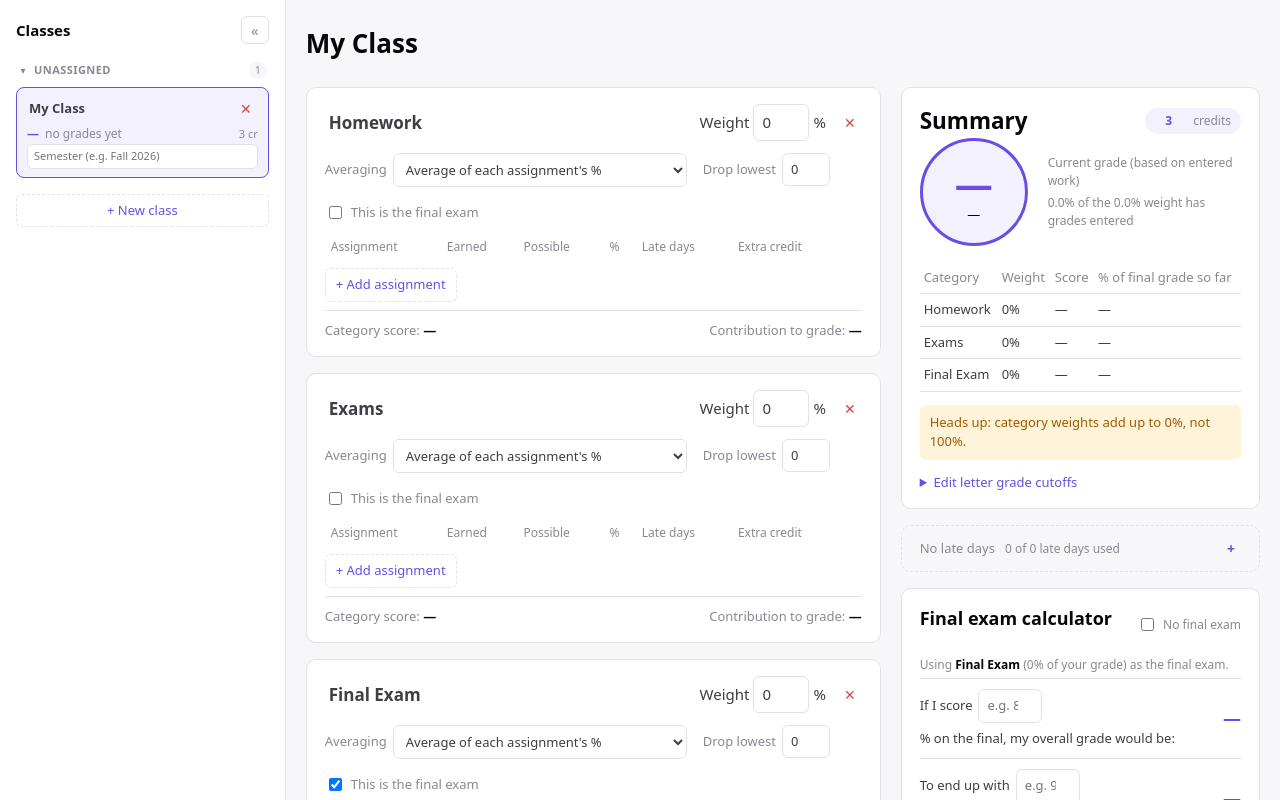
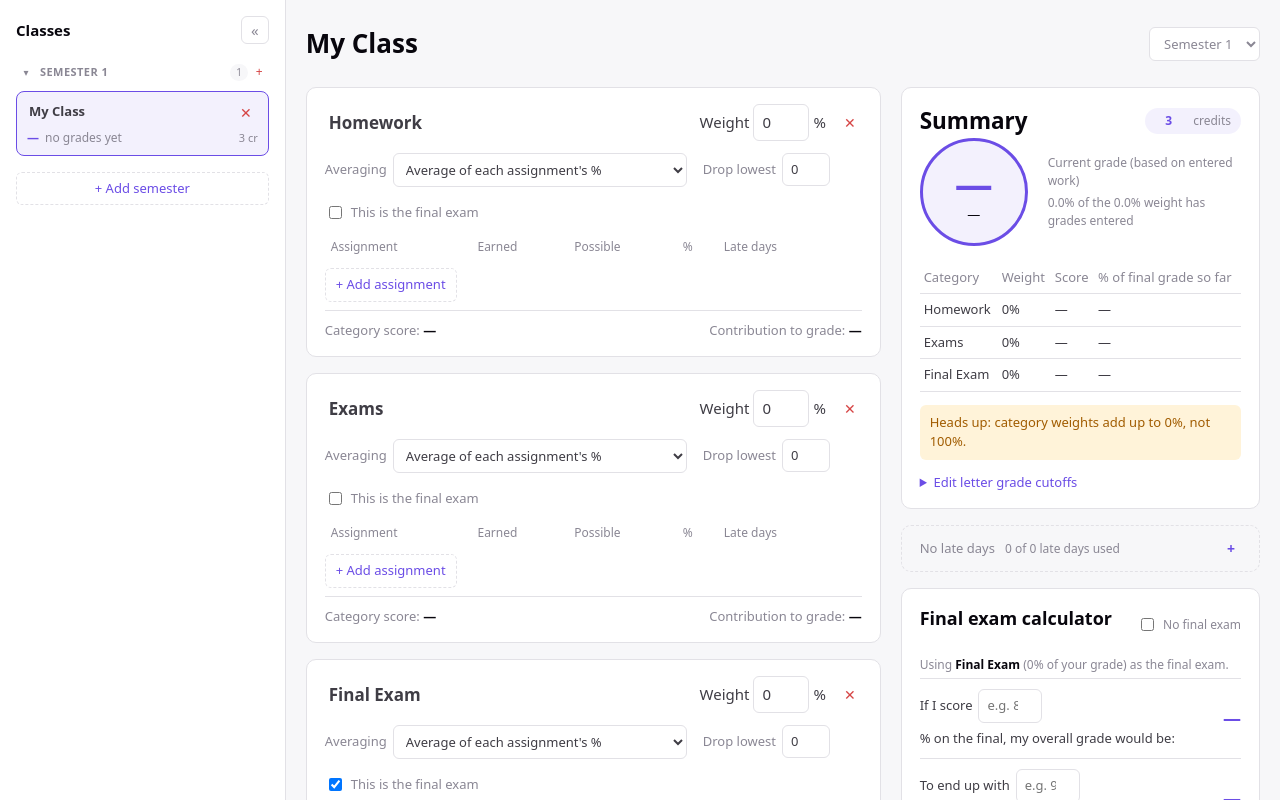
Before and after one commit to T-ya777/Grade-calculater, a React (Vite) app: page / in a window 1280 px wide. Shown: the top 800 px of the page. Built offline with nearby package versions, Linux system fonts and the light colour scheme.

Commit message:
update sidebar + remove extra credit
update the semester selector into the class page; remove the extra credit

```diff
--- a/src/App.css
+++ b/src/App.css
@@ -375,13 +375,6 @@ header h1 {
   min-width: 48px;
 }
 
-.extra-credit-cell {
-  text-align: center;
-}
-
-.extra-credit-row {
-  background: rgba(107, 77, 230, 0.04);
-}
 
 /* Plan ahead / final exam card */
 
@@ -695,6 +688,15 @@ header h1 {
   font-size: 11px;
 }
 
+.semester-caret-label {
+  text-align: center;
+  font-size: 9px;
+  text-transform: uppercase;
+  letter-spacing: 0.04em;
+  color: var(--muted);
+  margin-bottom: 4px;
+}
+
 .class-chip {
   width: 44px;
   height: 44px;
@@ -729,13 +731,10 @@ header h1 {
 .semester-group-header {
   display: flex;
   align-items: center;
-  gap: 6px;
+  gap: 4px;
   width: 100%;
-  background: none;
-  border: none;
   padding: 4px 2px;
   margin-bottom: 4px;
-  cursor: pointer;
   border-radius: 6px;
 }
 
@@ -743,10 +742,14 @@ header h1 {
   background: var(--accent-bg);
 }
 
-.semester-caret {
+.semester-caret-btn {
+  background: none;
+  border: none;
   font-size: 10px;
   color: var(--muted);
-  width: 10px;
+  width: 16px;
+  padding: 0;
+  cursor: pointer;
 }
 
 .semester-group-label {
@@ -757,6 +760,19 @@ header h1 {
   font-weight: 600;
   flex: 1;
   text-align: left;
+  cursor: pointer;
+  background: none;
+  border: none;
+  padding: 2px;
+}
+
+.semester-name-input {
+  flex: 1;
+  font-size: 11px;
+  text-transform: uppercase;
+  letter-spacing: 0.04em;
+  font-weight: 600;
+  padding: 2px 4px;
 }
 
 .semester-count {
@@ -765,6 +781,20 @@ header h1 {
   background: var(--bg);
   border-radius: 999px;
   padding: 1px 6px;
+}
+
+.semester-group-header .icon-btn {
+  font-size: 12px;
+  padding: 0 4px;
+}
+
+.add-semester-row {
+  margin-top: 4px;
+}
+
+.add-semester-input {
+  width: 100%;
+  font-size: 13px;
 }
 
 .class-sidebar-semester {
@@ -792,6 +822,12 @@ header h1 {
   margin-top: 16px;
   padding-top: 12px;
   border-top: 1px solid var(--border);
+}
+
+.header-semester-select {
+  font-size: 13px;
+  color: var(--muted);
+  padding: 6px 10px;
 }
 
 .class-info-section-label {
--- a/src/App.jsx
+++ b/src/App.jsx
@@ -7,12 +7,20 @@ import LateDaysCard from "./components/LateDaysCard";
 import FinalExamCard from "./components/FinalExamCard";
 import ClassInfoCard from "./components/ClassInfoCard";
 import { computeOverall } from "./utils/grading";
-import { loadProfiles, saveProfiles, newClassProfile, newCategory } from "./utils/storage";
+import {
+  loadProfiles,
+  saveProfiles,
+  loadSemesters,
+  saveSemesters,
+  newClassProfile,
+  newCategory,
+} from "./utils/storage";
 
 const SIDEBAR_COLLAPSED_KEY = "grade-calculator-sidebar-collapsed";
 
 export default function App() {
   const [profiles, setProfiles] = useState([]);
+  const [semesters, setSemesters] = useState([]);
   const [activeId, setActiveId] = useState(null);
   const [loaded, setLoaded] = useState(false);
   const [sidebarCollapsed, setSidebarCollapsed] = useState(() => {
@@ -25,22 +33,35 @@ export default function App() {
 
   // Load from localStorage once on mount.
   useEffect(() => {
-    const stored = loadProfiles();
-    if (stored.length > 0) {
-      setProfiles(stored);
-      setActiveId(stored[0].id);
+    const storedProfiles = loadProfiles();
+    const storedSemesters = loadSemesters();
+
+    if (storedProfiles.length > 0 || storedSemesters.length > 0) {
+      setProfiles(storedProfiles);
+      setSemesters(storedSemesters);
+      setActiveId(storedProfiles[0]?.id ?? null);
     } else {
+      // First run ever: seed one semester with one class so there's
+      // somewhere for a new class to belong, per-design no class exists
+      // without a semester going forward.
+      const semesterName = "Semester 1";
       const first = newClassProfile("My Class");
+      first.semester = semesterName;
       setProfiles([first]);
+      setSemesters([semesterName]);
       setActiveId(first.id);
     }
     setLoaded(true);
   }, []);
 
-  // Persist whenever profiles change (after initial load).
+  // Persist whenever profiles/semesters change (after initial load).
   useEffect(() => {
     if (loaded) saveProfiles(profiles);
   }, [profiles, loaded]);
+
+  useEffect(() => {
+    if (loaded) saveSemesters(semesters);
+  }, [semesters, loaded]);
 
   useEffect(() => {
     try {
@@ -87,8 +108,9 @@ export default function App() {
     updateActive({ categories: active.categories.filter((c) => c.id !== id) });
   }
 
-  function createClass() {
+  function createClassInSemester(semesterName) {
     const p = newClassProfile(`Class ${profiles.length + 1}`);
+    p.semester = semesterName;
     setProfiles((prev) => [...prev, p]);
     setActiveId(p.id);
   }
@@ -107,6 +129,23 @@ export default function App() {
     setActiveId(remaining.length > 0 ? remaining[0].id : null);
   }
 
+  function addSemester(name) {
+    const trimmed = name.trim();
+    if (!trimmed) return;
+    setSemesters((prev) => (prev.includes(trimmed) ? prev : [...prev, trimmed]));
+  }
+
+  function renameSemester(oldName, newName) {
+    const trimmed = newName.trim();
+    if (!trimmed || trimmed === oldName) return;
+    setSemesters((prev) => prev.map((s) => (s === oldName ? trimmed : s)));
+    setProfiles((prev) => prev.map((p) => (p.semester === oldName ? { ...p, semester: trimmed } : p)));
+  }
+
+  function deleteSemester(name) {
+    setSemesters((prev) => prev.filter((s) => s !== name));
+  }
+
   if (!loaded || !active) {
     return <div className="app-shell">Loading…</div>;
   }
@@ -117,20 +156,42 @@ export default function App() {
     <div className="app-shell-outer">
       <ClassSidebar
         profiles={profiles}
+        semesters={semesters}
         grades={gradesByClass}
         activeId={activeId}
         collapsed={sidebarCollapsed}
         onToggleCollapsed={() => setSidebarCollapsed((v) => !v)}
         onSelect={setActiveId}
-        onCreate={createClass}
         onRename={renameClass}
-        onSemesterChange={setClassSemester}
         onDelete={deleteClass}
+        onAddSemester={addSemester}
+        onRenameSemester={renameSemester}
+        onDeleteSemester={deleteSemester}
+        onCreateClassInSemester={createClassInSemester}
       />
 
       <div className="app-shell">
         <header>
           <h1>{active.name}</h1>
+          {semesters.length > 0 && (
+            <select
+              className="header-semester-select"
+              title="Semester"
+              value={semesters.includes(active.semester) ? active.semester : ""}
+              onChange={(e) => setClassSemester(active.id, e.target.value)}
+            >
+              {!semesters.includes(active.semester) && (
+                <option value="" disabled>
+                  Choose a semester...
+                </option>
+              )}
+              {semesters.map((s) => (
+                <option key={s} value={s}>
+                  {s}
+                </option>
+              ))}
+            </select>
+          )}
         </header>
 
         <main className="main-grid">
--- a/src/components/CategoryCard.jsx
+++ b/src/components/CategoryCard.jsx
@@ -82,7 +82,6 @@ export default function CategoryCard({ category, score, contribution, onChange,
             <th>Possible</th>
             <th>%</th>
             <th title="Late days used on this assignment">Late days</th>
-            <th title="Bonus points that don't dilute the category average">Extra credit</th>
             <th></th>
           </tr>
         </thead>
@@ -93,7 +92,7 @@ export default function CategoryCard({ category, score, contribution, onChange,
                 ? ((Number(a.earned) / Number(a.possible)) * 100).toFixed(1)
                 : "—";
             return (
-              <tr key={a.id} className={a.extraCredit ? "extra-credit-row" : ""}>
+              <tr key={a.id}>
                 <td>
                   <input
                     value={a.name}
@@ -128,13 +127,6 @@ export default function CategoryCard({ category, score, contribution, onChange,
                     }
                   />
                 </td>
-                <td className="extra-credit-cell">
-                  <input
-                    type="checkbox"
-                    checked={!!a.extraCredit}
-                    onChange={(e) => updateAssignment(a.id, { extraCredit: e.target.checked })}
-                  />
-                </td>
                 <td>
                   <button className="icon-btn danger" onClick={() => removeAssignment(a.id)} title="Remove">
                     ✕
--- a/src/components/ClassSidebar.jsx
+++ b/src/components/ClassSidebar.jsx
@@ -3,22 +3,6 @@ import { letterForScore } from "../utils/grading";
 import { UNASSIGNED_SEMESTER } from "../utils/storage";
 
 const EXPANDED_SEMESTERS_KEY = "grade-calculator-expanded-semesters";
-
-function groupBySemester(profiles) {
-  const groups = new Map();
-  profiles.forEach((p) => {
-    const key = p.semester && p.semester.trim() ? p.semester.trim() : UNASSIGNED_SEMESTER;
-    if (!groups.has(key)) groups.set(key, []);
-    groups.get(key).push(p);
-  });
-  // Named semesters first (alphabetical), "Unassigned" last.
-  const keys = [...groups.keys()].sort((a, b) => {
-    if (a === UNASSIGNED_SEMESTER) return 1;
-    if (b === UNASSIGNED_SEMESTER) return -1;
-    return a.localeCompare(b);
-  });
-  return keys.map((key) => ({ key, items: groups.get(key) }));
-}
 
 function loadExpanded() {
   try {
@@ -29,27 +13,63 @@ function loadExpanded() {
   }
 }
 
+/** Build the display groups: one per explicit semester (in creation order),
+ * plus a trailing read-only "Unassigned" group for any legacy classes whose
+ * semester doesn't match one of the explicit semester names. */
+function buildGroups(profiles, semesters) {
+  const bySemester = new Map(semesters.map((name) => [name, []]));
+  const leftovers = [];
+
+  profiles.forEach((p) => {
+    const key = p.semester && p.semester.trim() ? p.semester.trim() : "";
+    if (key && bySemester.has(key)) {
+      bySemester.get(key).push(p);
+    } else {
+      leftovers.push(p);
+    }
+  });
+
+  const groups = semesters.map((name) => ({
+    key: name,
+    items: bySemester.get(name) || [],
+    managed: true,
+  }));
+
+  if (leftovers.length > 0) {
+    groups.push({ key: UNASSIGNED_SEMESTER, items: leftovers, managed: false });
+  }
+
+  return groups;
+}
+
 export default function ClassSidebar({
   profiles,
+  semesters,
   grades, // { [classId]: currentGrade }
   activeId,
   collapsed,
   onToggleCollapsed,
   onSelect,
-  onCreate,
   onRename,
-  onSemesterChange,
   onDelete,
+  onAddSemester,
+  onRenameSemester,
+  onDeleteSemester,
+  onCreateClassInSemester,
 }) {
-  const groups = groupBySemester(profiles);
+  const groups = buildGroups(profiles, semesters);
   const [expanded, setExpanded] = useState(loadExpanded);
+  const [editingSemester, setEditingSemester] = useState(null);
+  const [addingSemester, setAddingSemester] = useState(false);
+  const [newSemesterName, setNewSemesterName] = useState("");
 
   // Always keep the semester containing the active class expanded, so
   // switching classes never hides the one you're looking at.
   useEffect(() => {
     const activeProfile = profiles.find((p) => p.id === activeId);
     if (!activeProfile) return;
-    const key = activeProfile.semester && activeProfile.semester.trim()
+    const key =
+      activeProfile.semester && activeProfile.semester.trim()
         ? activeProfile.semester.trim()
         : UNASSIGNED_SEMESTER;
     setExpanded((prev) => (prev.has(key) ? prev : new Set(prev).add(key)));
@@ -72,6 +92,45 @@ export default function ClassSidebar({
     });
   }
 
+  function commitAddSemester() {
+    if (newSemesterName.trim()) {
+      onAddSemester(newSemesterName);
+      setExpanded((prev) => new Set(prev).add(newSemesterName.trim()));
+    }
+    setNewSemesterName("");
+    setAddingSemester(false);
+  }
+
+  function commitRenameSemester(oldName, value) {
+    if (value.trim() && value.trim() !== oldName) {
+      onRenameSemester(oldName, value);
+      setExpanded((prev) => {
+        if (!prev.has(oldName)) return prev;
+        const next = new Set(prev);
+        next.delete(oldName);
+        next.add(value.trim());
+        return next;
+      });
+    }
+    setEditingSemester(null);
+  }
+
+  // "Current semester" = whichever semester the active class belongs to.
+  // Used to trim the collapsed view down to just the relevant classes
+  // instead of every class from every semester.
+  const activeProfile = profiles.find((p) => p.id === activeId);
+  const currentSemesterKey = activeProfile
+    ? activeProfile.semester && activeProfile.semester.trim()
+      ? activeProfile.semester.trim()
+      : UNASSIGNED_SEMESTER
+    : null;
+  const collapsedProfiles = currentSemesterKey
+    ? profiles.filter((p) => {
+        const key = p.semester && p.semester.trim() ? p.semester.trim() : UNASSIGNED_SEMESTER;
+        return key === currentSemesterKey;
+      })
+    : profiles;
+
   return (
     <aside className={`class-sidebar ${collapsed ? "collapsed" : ""}`}>
       <div className="class-sidebar-header">
@@ -87,7 +146,12 @@ export default function ClassSidebar({
 
       {collapsed ? (
         <div className="class-sidebar-list">
-          {profiles.map((p) => {
+          {currentSemesterKey && (
+            <div className="semester-caret-label" title={currentSemesterKey}>
+              {currentSemesterKey === UNASSIGNED_SEMESTER ? "—" : currentSemesterKey.slice(0, 3)}
+            </div>
+          )}
+          {collapsedProfiles.map((p) => {
             const isActive = p.id === activeId;
             return (
               <button
@@ -102,15 +166,61 @@ export default function ClassSidebar({
           })}
         </div>
       ) : (
-        groups.map((group) => {
+        <>
+          {groups.map((group) => {
             const isOpen = expanded.has(group.key);
+            const isEditing = editingSemester === group.key;
+
             return (
               <div key={group.key} className="semester-group">
-              <button className="semester-group-header" onClick={() => toggleSemester(group.key)}>
-                <span className="semester-caret">{isOpen ? "▾" : "▸"}</span>
-                <span className="semester-group-label">{group.key}</span>
+                <div className="semester-group-header">
+                  <button className="semester-caret-btn" onClick={() => toggleSemester(group.key)}>
+                    {isOpen ? "▾" : "▸"}
+                  </button>
+
+                  {isEditing ? (
+                    <input
+                      autoFocus
+                      className="semester-name-input"
+                      defaultValue={group.key}
+                      onBlur={(e) => commitRenameSemester(group.key, e.target.value)}
+                      onKeyDown={(e) => {
+                        if (e.key === "Enter") e.target.blur();
+                        if (e.key === "Escape") setEditingSemester(null);
+                      }}
+                    />
+                  ) : (
+                    <span
+                      className="semester-group-label"
+                      onClick={() => toggleSemester(group.key)}
+                      onDoubleClick={() => group.managed && setEditingSemester(group.key)}
+                      title={group.managed ? "Double-click to rename" : undefined}
+                    >
+                      {group.key}
+                    </span>
+                  )}
+
                   <span className="semester-count">{group.items.length}</span>
+
+                  {group.managed && (
+                    <button
+                      className="icon-btn"
+                      onClick={() => onCreateClassInSemester(group.key)}
+                      title="Add class to this semester"
+                    >
+                      +
                     </button>
+                  )}
+                  {group.managed && group.items.length === 0 && (
+                    <button
+                      className="icon-btn danger"
+                      onClick={() => onDeleteSemester(group.key)}
+                      title="Delete empty semester"
+                    >
+                      ✕
+                    </button>
+                  )}
+                </div>
 
                 {isOpen && (
                   <div className="class-sidebar-list">
@@ -155,13 +265,6 @@ export default function ClassSidebar({
                               <span className="mini-credits">{p.credits} cr</span>
                             )}
                           </div>
-                        <input
-                          className="class-sidebar-semester"
-                          placeholder="Semester (e.g. Fall 2026)"
-                          value={p.semester || ""}
-                          onClick={(e) => e.stopPropagation()}
-                          onChange={(e) => onSemesterChange(p.id, e.target.value)}
-                        />
                         </div>
                       );
                     })}
@@ -169,12 +272,39 @@ export default function ClassSidebar({
                 )}
               </div>
             );
-        })
+          })}
+
+          {addingSemester ? (
+            <div className="add-semester-row">
+              <input
+                autoFocus
+                className="add-semester-input"
+                placeholder="e.g. Fall 2026"
+                value={newSemesterName}
+                onChange={(e) => setNewSemesterName(e.target.value)}
+                onKeyDown={(e) => {
+                  if (e.key === "Enter") commitAddSemester();
+                  if (e.key === "Escape") {
+                    setAddingSemester(false);
+                    setNewSemesterName("");
+                  }
+                }}
+                onBlur={commitAddSemester}
+              />
+            </div>
+          ) : (
+            <button className="add-btn class-sidebar-add" onClick={() => setAddingSemester(true)}>
+              + Add semester
+            </button>
+          )}
+        </>
       )}
 
-      <button className="add-btn class-sidebar-add" onClick={onCreate}>
-        {collapsed ? "+" : "+ New class"}
+      {collapsed && (
+        <button className="add-btn class-sidebar-add" onClick={onToggleCollapsed} title="Expand to add">
+          +
         </button>
+      )}
     </aside>
   );
 }
--- a/src/utils/grading.js
+++ b/src/utils/grading.js
@@ -6,22 +6,15 @@
  *  - "avgPercent": average each assignment's percentage (typical "average of homework" rule)
  *  - "sumPoints": sum(earned) / sum(possible) * 100 (typical for exams/points-based grading)
  * dropLowest: number of lowest-scoring assignments to drop before computing.
- *
- * Assignments flagged extraCredit are treated as bonus: they add to the
- * score but don't dilute the average/denominator the way a normal
- * assignment would. That means extra credit can push a category above 100%.
  */
 export function computeCategoryScore(category) {
   const isValid = (a) =>
     a.possible !== "" && a.possible !== null && Number(a.possible) > 0 && a.earned !== "" && a.earned !== null;
 
-  const all = (category.assignments || []).filter(isValid);
-  const normal = all.filter((a) => !a.extraCredit);
-  const extra = all.filter((a) => a.extraCredit);
+  const valid = (category.assignments || []).filter(isValid);
+  if (valid.length === 0) return null;
 
-  if (normal.length === 0 && extra.length === 0) return null;
-
-  const withPct = normal.map((a) => ({
+  const withPct = valid.map((a) => ({
     ...a,
     pct: (Number(a.earned) / Number(a.possible)) * 100,
   }));
@@ -31,39 +24,17 @@ export function computeCategoryScore(category) {
   const dropCount = Math.min(category.dropLowest || 0, Math.max(withPct.length - 1, 0));
   const kept = withPct.slice(dropCount);
 
-  let base = null;
-  let earnedSum = 0;
-  let possibleSum = 0;
+  if (kept.length === 0) return null;
 
-  if (kept.length > 0) {
-    if (category.mode === "sumPoints") {
-      earnedSum = kept.reduce((s, a) => s + Number(a.earned), 0);
-      possibleSum = kept.reduce((s, a) => s + Number(a.possible), 0);
-      base = possibleSum > 0 ? (earnedSum / possibleSum) * 100 : null;
-    } else {
-      // default: avgPercent
-      const sum = kept.reduce((s, a) => s + a.pct, 0);
-      base = sum / kept.length;
-    }
+  if (category.mode === "sumPoints") {
+    const earnedSum = kept.reduce((s, a) => s + Number(a.earned), 0);
+    const possibleSum = kept.reduce((s, a) => s + Number(a.possible), 0);
+    return possibleSum > 0 ? (earnedSum / possibleSum) * 100 : null;
   }
 
-  if (extra.length === 0) return base;
-
-  // Extra credit bonus, expressed in percentage points.
-  let bonus;
-  if (category.mode === "sumPoints" && possibleSum > 0) {
-    // Same denominator as the base calc, so bonus points are true bonus points.
-    const extraEarned = extra.reduce((s, a) => s + Number(a.earned), 0);
-    bonus = (extraEarned / possibleSum) * 100;
-  } else {
-    // avgPercent (or sumPoints with no normal assignments yet): each extra
-    // credit item contributes its own percentage, scaled as if it were one
-    // more item in the average, without growing the divisor.
-    const divisor = Math.max(kept.length, 1);
-    bonus = extra.reduce((s, a) => s + (Number(a.earned) / Number(a.possible)) * 100, 0) / divisor;
-  }
-
-  return (base ?? 0) + bonus;
+  // default: avgPercent
+  const sum = kept.reduce((s, a) => s + a.pct, 0);
+  return sum / kept.length;
 }
 
 /**
```
Also changed, not shown: src/utils/storage.js (+21 -1 lines). Lines whose indentation alone changed are shown as unchanged.
